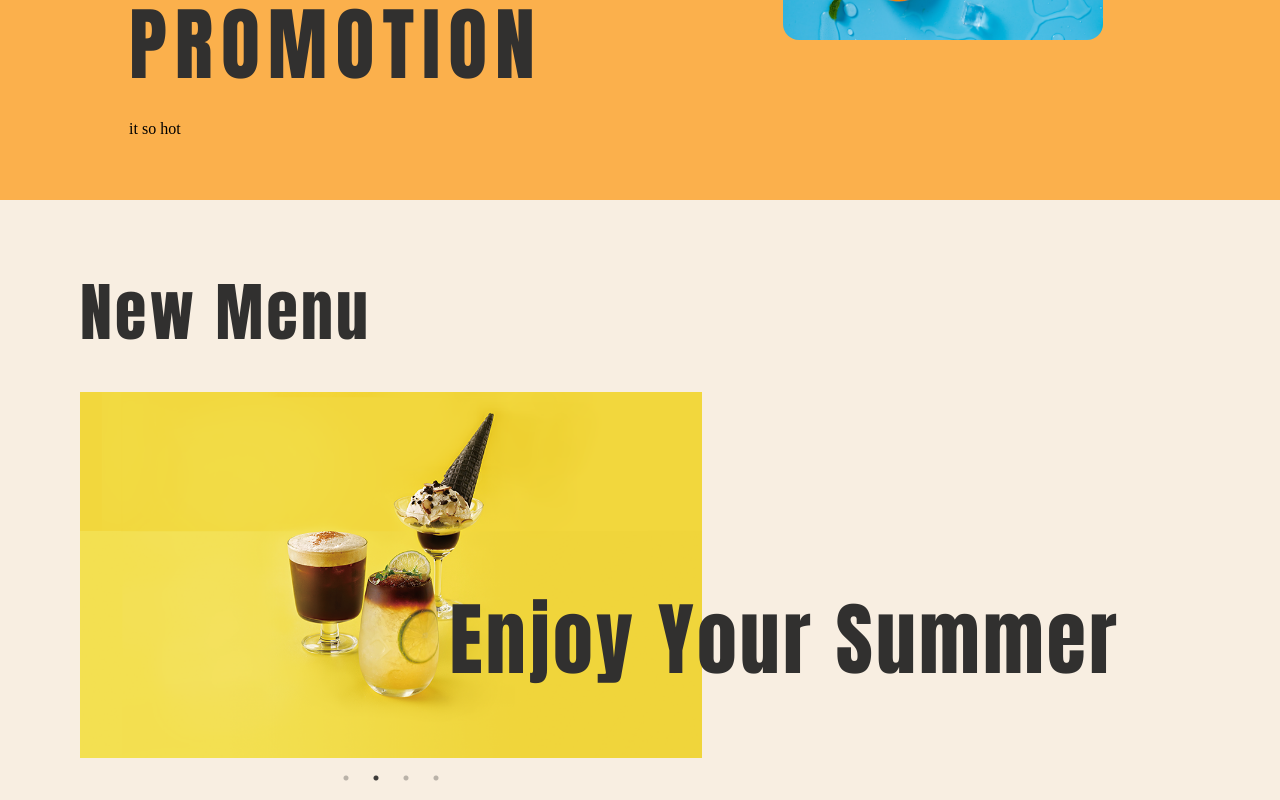
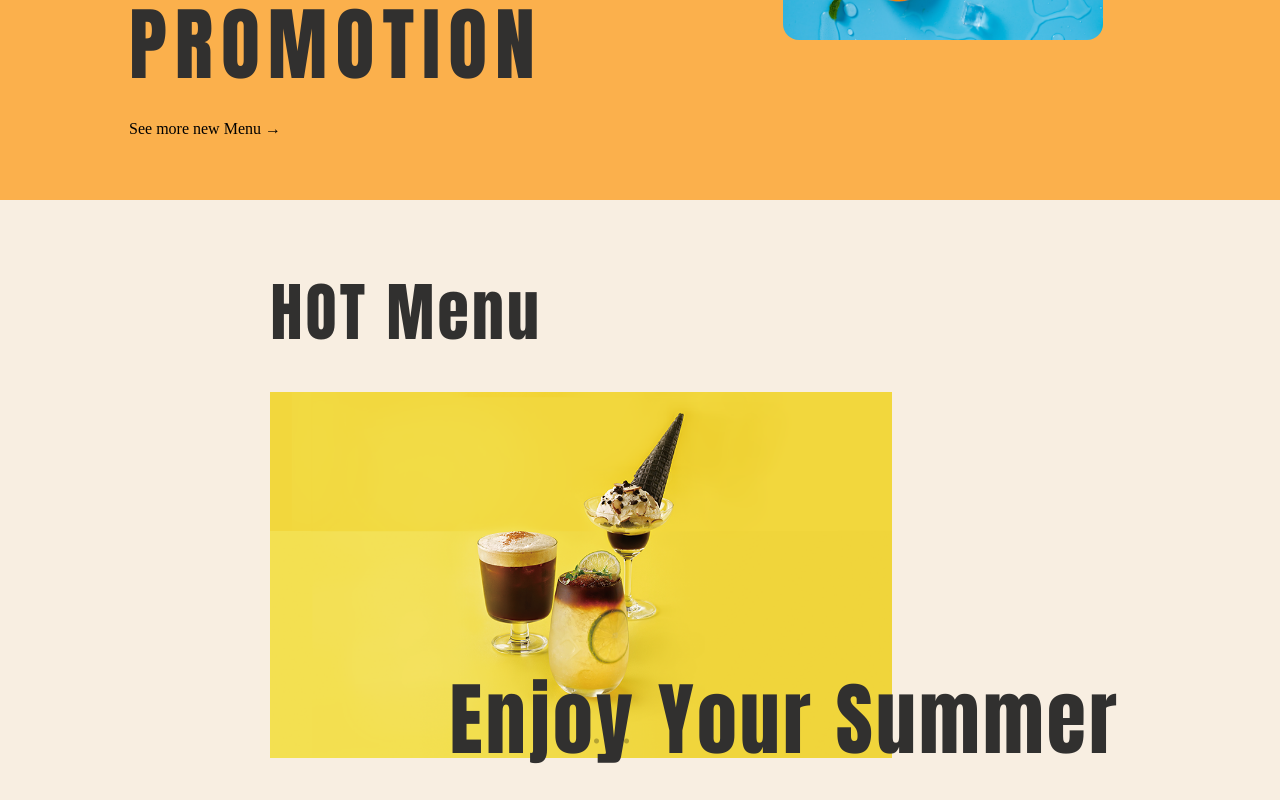
Before and after one commit to pearl0304/CAFE_PROJECT, a React (Create React App) app: page / in a window 1280 px wide. Shown: the part 600-1400 px from the top of the page. Built offline with nearby package versions, Linux system fonts and the light colour scheme.

Commit message:
setting routes

```diff
--- a/package.json
+++ b/package.json
@@ -15,6 +15,7 @@
     "@types/node": "^16.11.47",
     "@types/react": "^18.0.15",
     "@types/react-dom": "^18.0.6",
+    "@types/react-router-dom": "^5.3.3",
     "@types/react-scroll": "^1.8.4",
     "@types/react-slick": "^0.23.10",
     "react": "^18.2.0",
--- a/src/App.tsx
+++ b/src/App.tsx
@@ -1,15 +1,24 @@
 import React from "react";
+import { BrowserRouter as Router, Route, Routes } from "react-router-dom";
 import { Wrapper } from "./css/App.styled";
 import { Header } from "./Components/Header";
 import { Footer } from "./Components/Footer";
 import { Home } from "./pages/Home";
+import { Menu } from "./pages/Menu";
 
 export const App = () => {
   return (
-    <Wrapper>
-      <Header />
-      <Home />
-      <Footer />
-    </Wrapper>
+    <Router>
+      <Wrapper>
+        <Header />
+        <Routes>
+          <Route path="/" element={<Home />}></Route>
+        </Routes>
+        <Routes>
+          <Route path="/menu" element={<Menu />}></Route>
+        </Routes>
+        <Footer />
+      </Wrapper>
+    </Router>
   );
 };
--- /dev/null
+++ b/src/Components/MenuList.tsx
@@ -0,0 +1,5 @@
+import { MenuListWrapper } from "../css/MenuList.styled";
+
+export const MenuList = () => {
+  return <MenuListWrapper></MenuListWrapper>;
+};
--- a/src/Components/News.tsx
+++ b/src/Components/News.tsx
@@ -1,4 +1,6 @@
 import React from "react";
+import { MenuList } from "./MenuList";
+import { BrowserRouter as Router, Route, Routes, Link } from "react-router-dom";
 import { NewsWrapper } from "../css/News.styled";
 import news_01 from "../asserts/news_01.jpg";
 import news_02 from "../asserts/news_02.jpg";
@@ -18,7 +20,7 @@ export const News = () => {
             <span>PROMOTION</span>
           </div>
           <div>
-            <span>it so hot </span>
+            <span> See more new Menu → </span>
           </div>
         </div>
         <div className="news-right">
--- a/src/Components/SlideList.tsx
+++ b/src/Components/SlideList.tsx
@@ -25,7 +25,7 @@ export const SlideList = () => {
       <div className="menu-container">
         <div className="menu-left">
           <div>
-            <span>New Menu</span>
+            <span>HOT Menu</span>
           </div>
           <div className="carousel">
             <Slider {...setting}>
--- a/src/css/Main.css
+++ b/src/css/Main.css
@@ -16,3 +16,7 @@ input {
 ::-webkit-scrollbar {
   display: none;
 }
+
+.slick-slider {
+  height: 90%;
+}
--- /dev/null
+++ b/src/css/MenuList.styled.ts
@@ -0,0 +1,3 @@
+import styled from "styled-components";
+
+export const MenuListWrapper = styled.div``;
--- a/src/css/SlideList.styled.ts
+++ b/src/css/SlideList.styled.ts
@@ -2,11 +2,11 @@ import styled from "styled-components";
 
 export const SlideListWrapper = styled.div`
   background-color: #f8eee1;
-  height: 50rem;
 
   .menu-container {
     width: 90%;
     display: flex;
+    justify-content: center;
     position: relative;
     color: #31302f;
     font-family: Impact, Haettenschweiler, "Arial Narrow Bold", sans-serif;
@@ -19,6 +19,7 @@ export const SlideListWrapper = styled.div`
     gap: 2rem;
     margin-left: 5rem;
     margin-top: 4rem;
+    margin-bottom: 5rem;
   }
 
   .menu-left > div:first-child {
--- /dev/null
+++ b/src/pages/Menu.tsx
@@ -0,0 +1,9 @@
+import { MenuList } from "../Components/MenuList";
+
+export const Menu = () => {
+  return (
+    <div>
+      <MenuList />
+    </div>
+  );
+};
```
Also changed, not shown: src/database/menuListData.ts (renamed from src/database/menuList.ts, +9 -17 lines), 1 other file (tests, documents, lock files or other folders).
